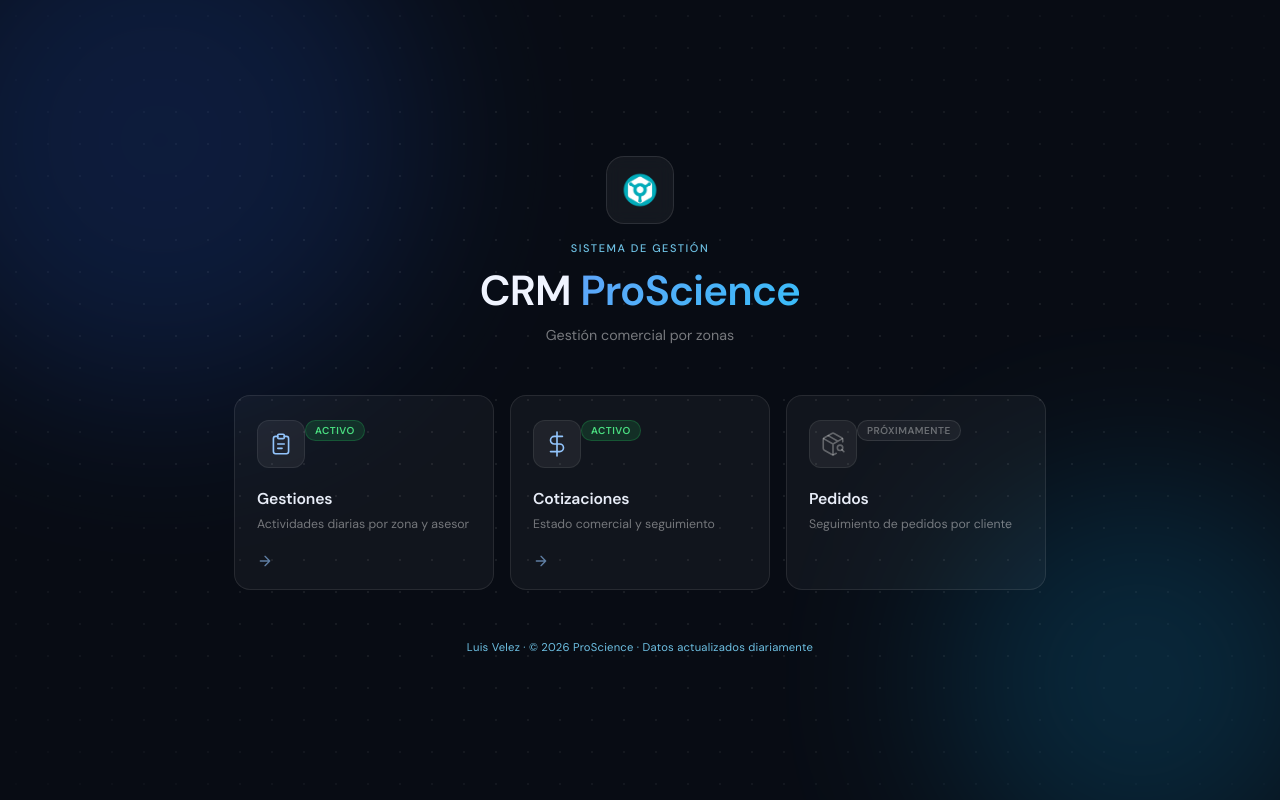
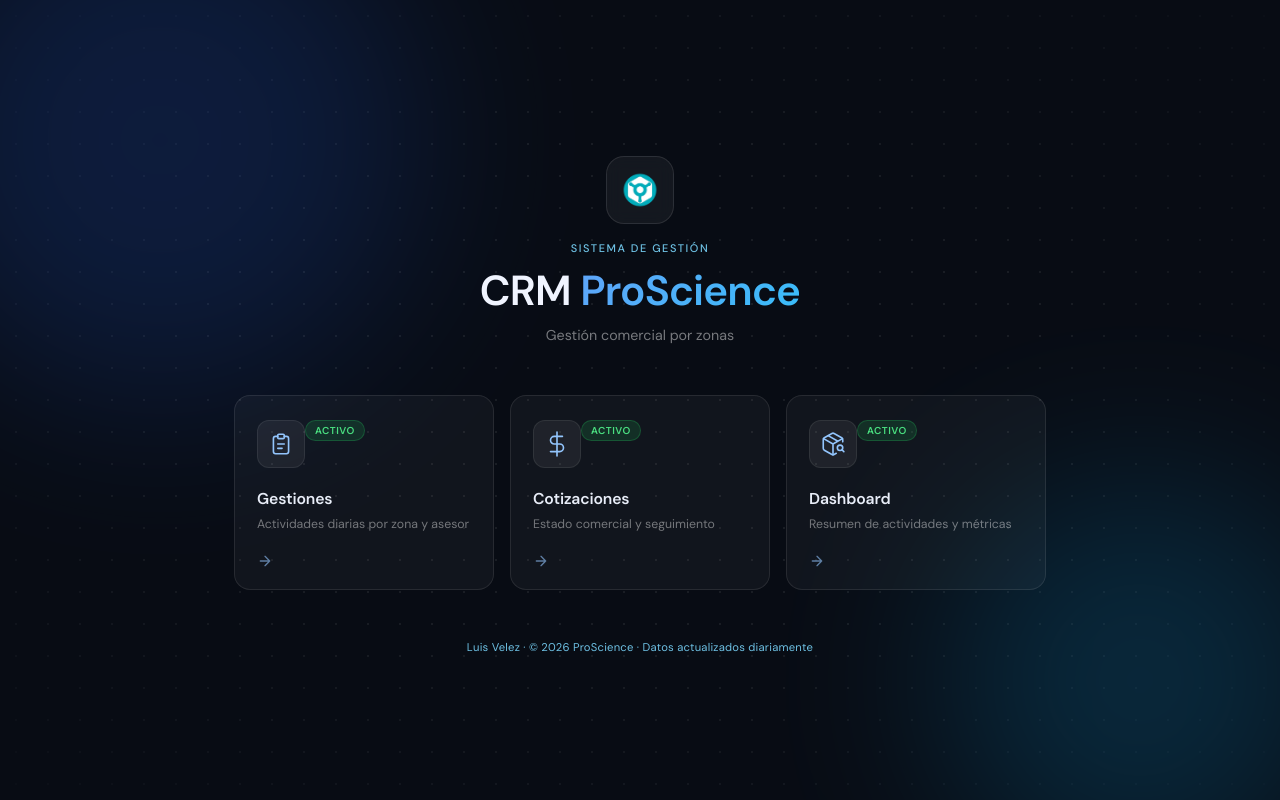
Before and after one commit to Auxticproscience/CRM-Frontend, a React (Vite) app: page / in a window 1280 px wide. Built offline with nearby package versions, Linux system fonts and the light colour scheme; no server answers.

Commit message:
Add dashboard power bi

```diff
--- a/src/App.jsx
+++ b/src/App.jsx
@@ -29,7 +29,7 @@ export default function App() {
         {page === "landing" && <LandingView setPage={setPage} />}
         {page === "gestiones" && <GestionesView />}
         {page === "cotizaciones" && <CotizacionesView />}
-        {page === "pedidos" && <ComingSoon title="Pedidos" />}
+        {page === "dashboard" && <DashboardView />}
       </main>
     </div>
   );
--- a/src/components/Navbar.jsx
+++ b/src/components/Navbar.jsx
@@ -2,7 +2,7 @@ export function Navbar({ page, setPage }) {
   const tabs = [
     { id: "gestiones", label: "Gestiones" },
     { id: "cotizaciones", label: "Cotizaciones" },
-    { id: "pedidos", label: "Pedidos" },
+    { id: "dashboard", label: "Dashboard" },
   ]
 
   return (
--- a/src/views/LandingView.jsx
+++ b/src/views/LandingView.jsx
@@ -29,9 +29,9 @@ const modules = [
     stat: "Activo",
   },
   {
-    id: "pedidos",
-    label: "Pedidos",
-    desc: "Seguimiento de pedidos por cliente",
+    id: "dashboard",
+    label: "Dashboard",
+    desc: "Resumen de actividades y métricas",
     icon: (
       <svg width="26" height="26" viewBox="0 0 24 24" fill="none" stroke="currentColor" strokeWidth="1.5" strokeLinecap="round" strokeLinejoin="round">
         <path d="M21 10V8a2 2 0 0 0-1-1.73l-7-4a2 2 0 0 0-2 0l-7 4A2 2 0 0 0 3 8v8a2 2 0 0 0 1 1.73l7 4a2 2 0 0 0 2 0l2-1.14"/>
@@ -40,8 +40,8 @@ const modules = [
         <path d="M20.27 17.27 22 19"/>
       </svg>
     ),
-    ready: false,
-    stat: "Próximamente",
+    ready: true,
+    stat: "Activo",
   },
 ]
 
```
Also changed, not shown: src/views/DashboardView.jsx (added, +15 -0 lines).
